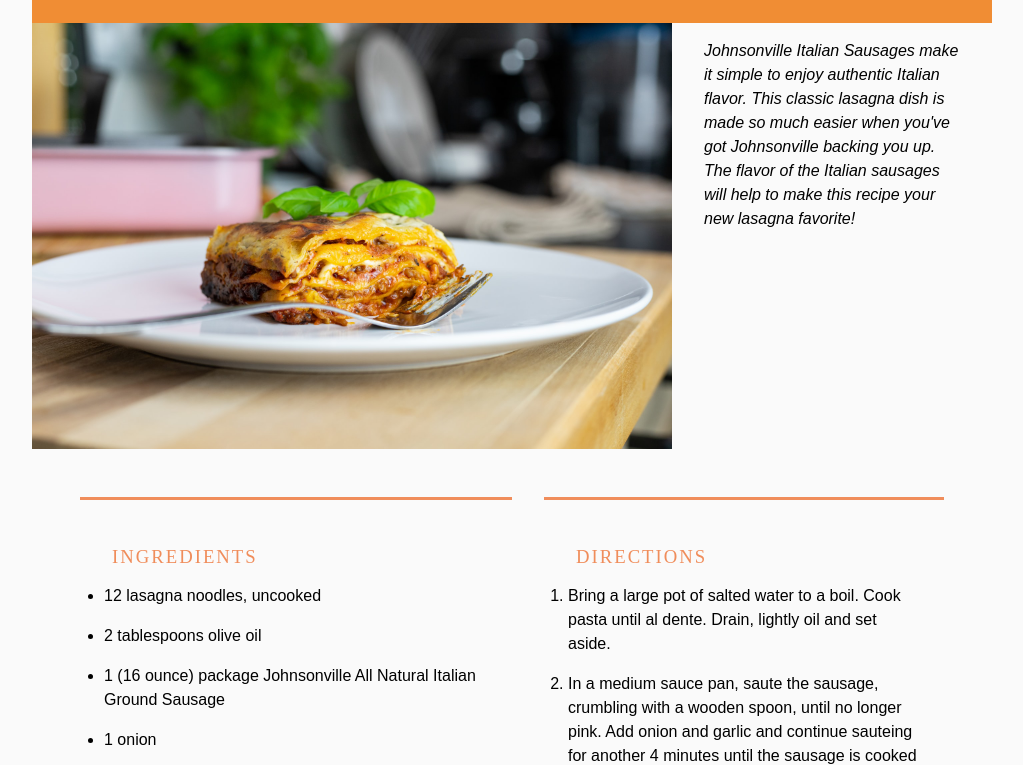
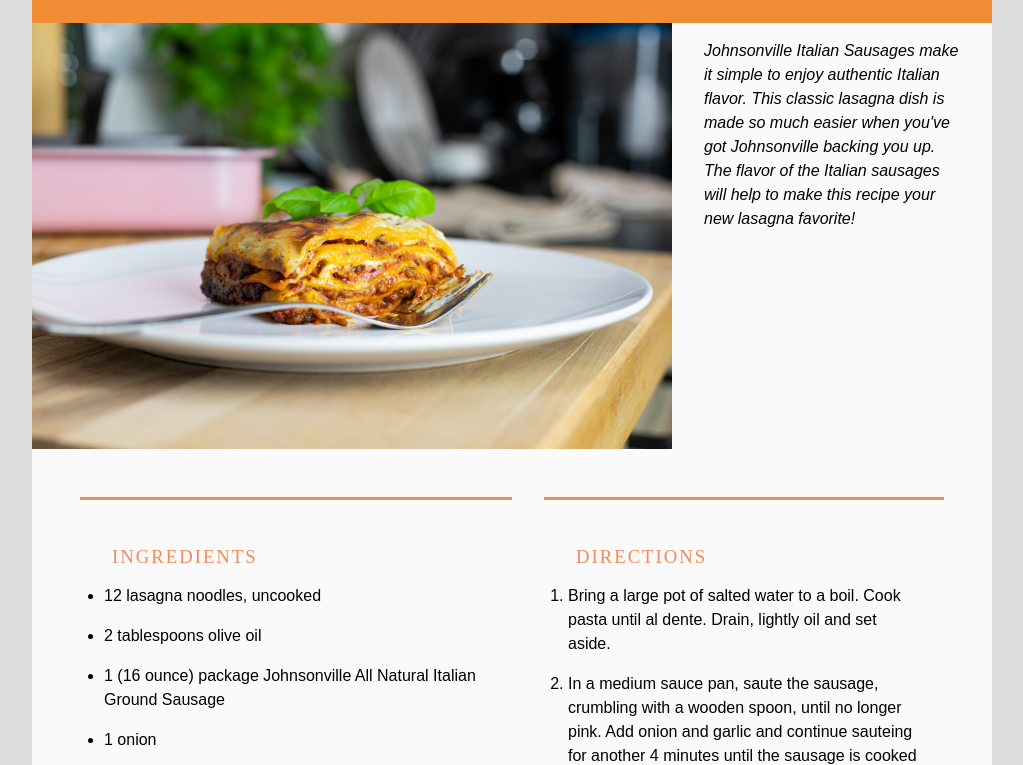
Before and after one commit to lkim34/lkim34.github.io, a plain HTML site: page grc338/css-grid-layout/index.html in a window 1280 px wide. Shown: the part 118-883 px from the top of the page, without its empty margins (128-1151 px from the left). Drawn offline with Linux system fonts and the light colour scheme; a web font is replaced by a local one.

Commit message:
Update lasagnastyle.css

```diff
--- a/grc338/css-grid-layout/lasagnastyle.css
+++ b/grc338/css-grid-layout/lasagnastyle.css
@@ -5,8 +5,9 @@ html, body, div, applet, object, iframe, h1, h2, h3, h4, h5, h6, p, blockquote,
 
 body {
     padding: 0em;
-    background-color: rgb(250, 250, 250);
+    background-color: rgb(221, 221, 221);
     line-height: 240%;
+
 }
 div.container {
     max-width: 60em;
@@ -14,6 +15,9 @@ div.container {
     display: grid;
     grid-template-columns: repeat (2 1fr);
     grid-template-rows: repeat (5em auto 3em);
+	background-color: rgb(250,250,250);
+
+
     }
 
 figure{
```
